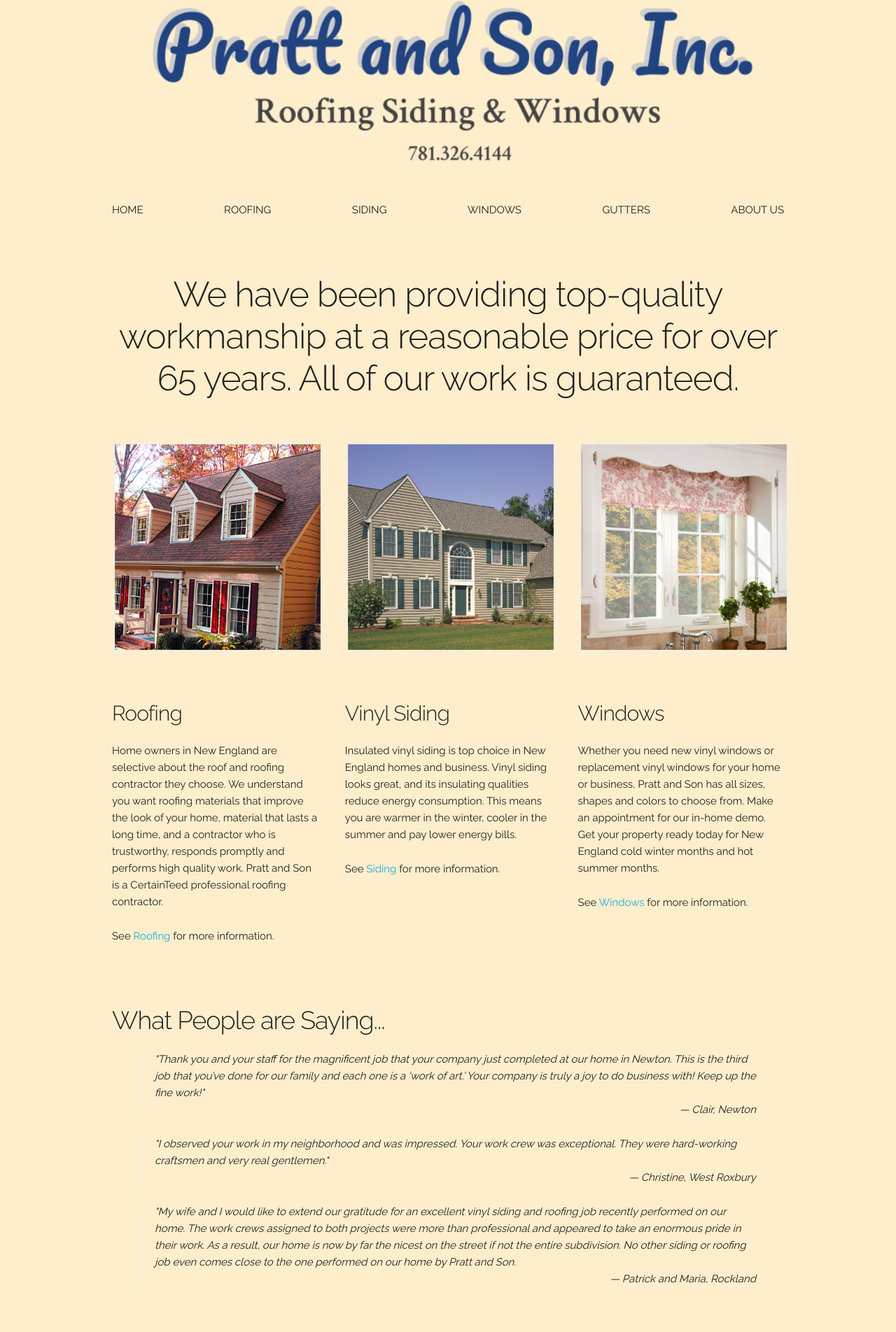
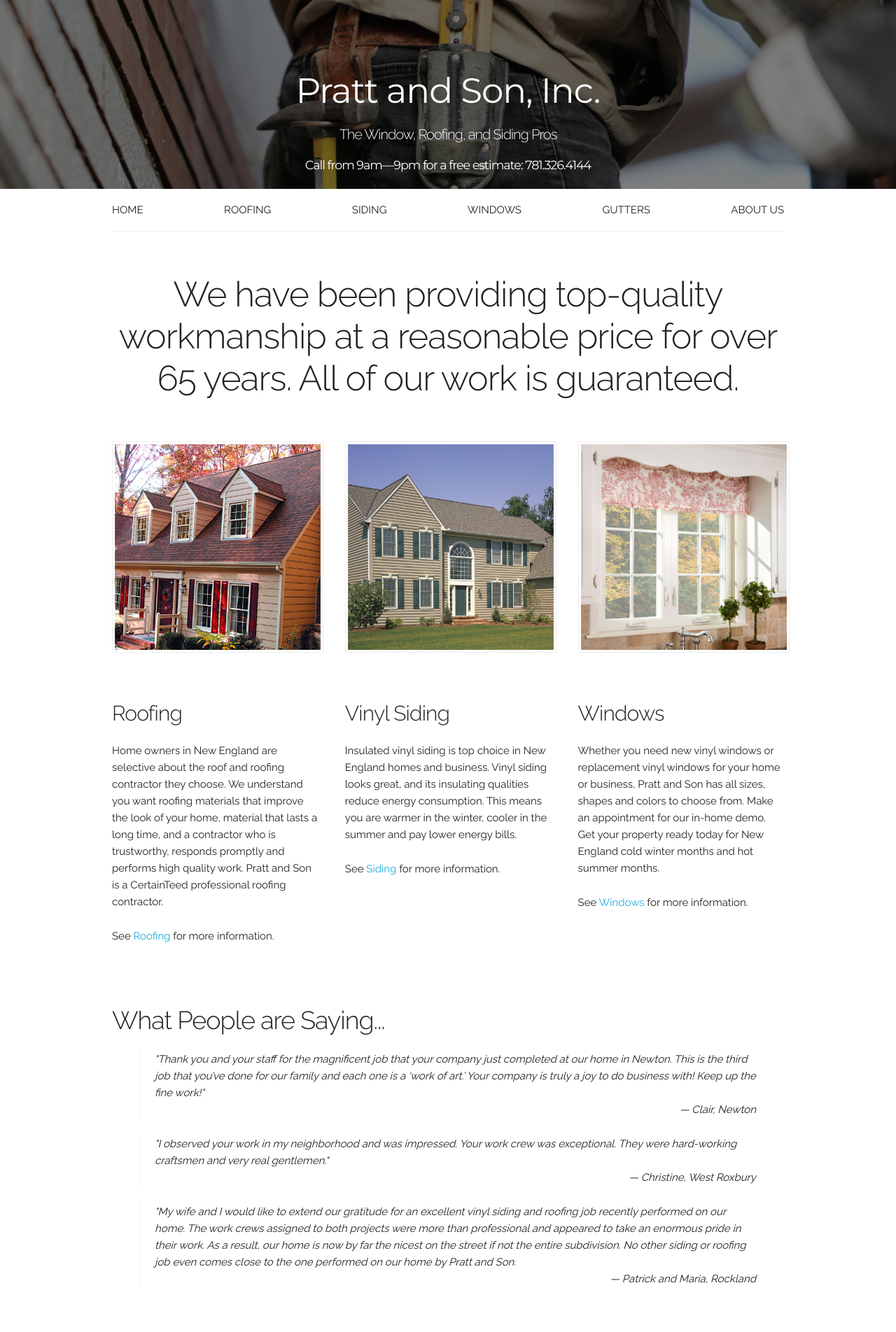
Before and after one commit to edPratt/prattandson, a Jekyll site: the page built from index.html, in a window 1280 px wide. Shown: the top 1904 px of the page at 70% size. Built offline with Jekyll 4.4.1, drawn with Linux system fonts in a browser that asks for light colours.

Commit message:
Revert "v1"

```diff
--- a/_includes/header.html
+++ b/_includes/header.html
@@ -1,5 +1,9 @@
 <div class="header-image" >
-
+    <h1>Pratt and Son, Inc.</h1>
+    <h2 class="subheader">The Window, Roofing, and Siding Pros</h2>
+    <h3 class="phone_number">
+        Call from 9am&mdash;9pm for a free estimate: <a href="tel:17813264144">781.326.4144</a>
+    </h3>
 </div>
 <div class="container">
     <nav class="navbar">
--- a/_layouts/page.html
+++ b/_layouts/page.html
@@ -43,12 +43,6 @@
         /></noscript>
         <!-- End Facebook Pixel Code -->
 
-        <style>
-          body {
-              background-color: #ffeecc;
-          }
-        </style>
-
     </head>
 
     <body>
--- a/css/app.css
+++ b/css/app.css
@@ -41,13 +41,11 @@
 header#site-header div.header-image {
   width: 100%;
   height: 27rem;
-  background-image: url('/img/prattandsonlogonew.png');
+  background-image: linear-gradient( rgba(0, 0, 0, 0.5), rgba(0, 0, 0, 0.5) ), url('/img/worker.jpg');
   background-position: center;
   background-repeat: no-repeat;
   background-size: cover;
   text-align: center;
-  background-size: 1030px 790px;
-
 }
 
 header#site-header div.header-image h1 {
@@ -145,7 +143,7 @@
 
 div.content-section-1 {
     margin: 6rem 0;
-    background-image: linear-gradient( rgba(0, 0, 0, 0.5), rgba(0, 0, 0, 0.5) ), url('/img/prattandsonlogonew.jpg');
+    background-image: linear-gradient( rgba(0, 0, 0, 0.5), rgba(0, 0, 0, 0.5) ), url('/img/worker.jpg');
 
 }
 
--- a/css/app_small.css
+++ b/css/app_small.css
@@ -39,7 +39,7 @@
 header#site-header div.header-image {
   width: 100%;
   height: 27rem;
-  background-image: linear-gradient( rgba(0, 0, 0, 0.5), rgba(0, 0, 0, 0.5) ), url('/img/prattandsonlogosmaller.png');
+  background-image: linear-gradient( rgba(0, 0, 0, 0.5), rgba(0, 0, 0, 0.5) ), url('/img/prattandsonlogo.png');
   background-position: center;
   background-repeat: no-repeat;
   background-size: cover;
```
Also changed, not shown: img/Screen Shot 2018-08-07 at 2.25.33 AM.png (deleted), img/prattandsonlogonew.png (deleted), img/prattandsonlogosmaller.jpg (deleted), 1 other file.
